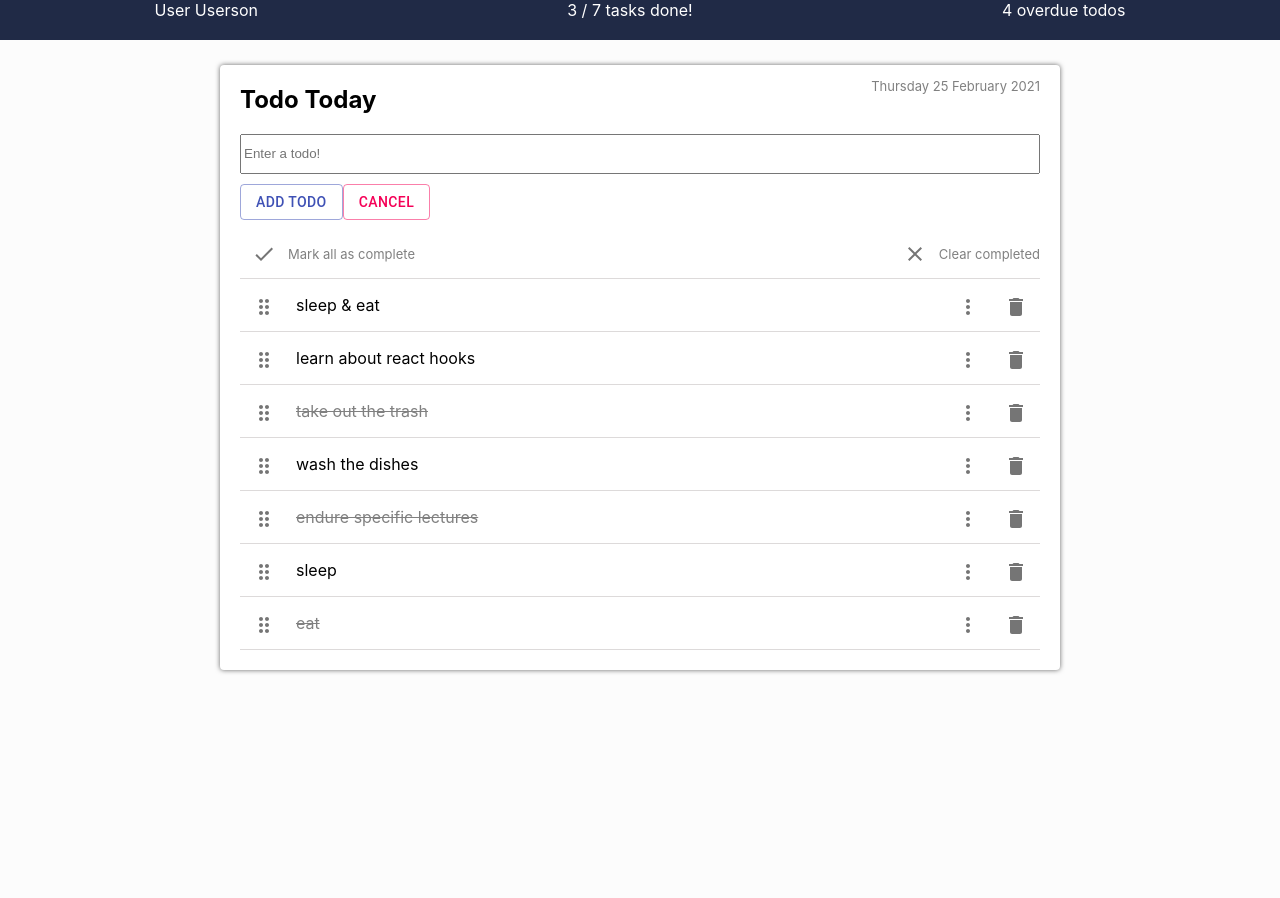
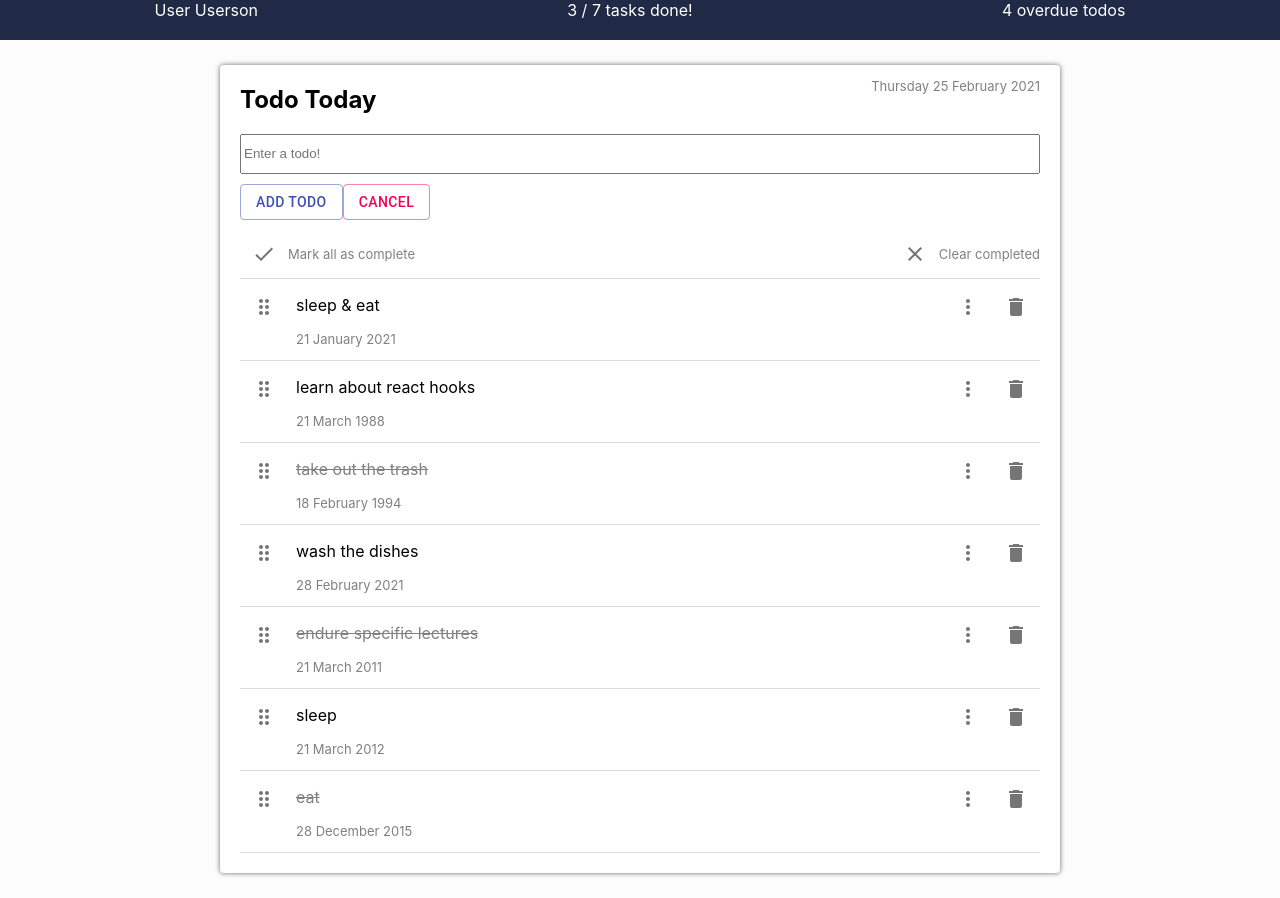
Before and after one commit to larsdjursner/todo-typescript, a React (Create React App) app: page / in a window 1280 px wide. Before the commit the page ends 800 px from the top, so only its background shows below. Built offline with nearby package versions, Linux system fonts and the light colour scheme.

Commit message:
update to dispatch

```diff
--- a/src/components/Todo.tsx
+++ b/src/components/Todo.tsx
@@ -27,15 +27,6 @@ export const Todo: React.FC<ITodoFunctions> = ({
   const {state, dispatch} = useContext(TodoContext);
   const { isShown, toggle } = useModal();
 
-  // const toggleComplete = () => {
-
-  //   if(completed) {
-  //     dispatch({type : 'completeTodo', payload: {}})
-  //   } else {
-
-  //   }
-  // }
-
   return (
     <li className="todo">
       <div>
@@ -47,7 +38,7 @@ export const Todo: React.FC<ITodoFunctions> = ({
       <div className="todo-content-parent">
         <p
           className="todo-content"
-          // onClick={dispatch({type: 'completeTodo', payload :{id: id}})}
+          onClick={ () => dispatch({type: 'completeTodo', payload :{id: id}})}
           style={{
             textDecoration: completed ? "line-through" : "",
             color: completed ? "gray" : "",
@@ -55,7 +46,7 @@ export const Todo: React.FC<ITodoFunctions> = ({
         >
           {content}
         </p>
-        {/* <p className="date">{getDate(date)}</p> */}
+        <p className="date">{getDate(date)}</p>
       </div>
       <div className="todo-buttons">
         <Modal
--- a/src/components/TodoForm.tsx
+++ b/src/components/TodoForm.tsx
@@ -15,7 +15,7 @@ export const TodoForm: React.FC = () => {
     e.preventDefault();
     if (!value) return;
 
-    // dispatch({ type: "createTodo", payload: { content: value }});
+    dispatch({ type: "createTodo", payload: { content: value }});
     setValue("");
   };
 
--- a/src/state.ts
+++ b/src/state.ts
@@ -1,5 +1,6 @@
 import { createContext } from "react";
 import { DropResult } from "react-beautiful-dnd";
+import { Todo } from "./components/Todo";
 import { InitialValues } from "./utils/InitialValues";
 
 export interface ITodo {
@@ -24,7 +25,6 @@ export const initialState: Context = {
 };
 
 export const TodoReducer = (state: Context, action: ACTIONTYPE): Context => {
-
   switch (action.type) {
     case "deleteTodo":
       return {
@@ -33,9 +33,27 @@ export const TodoReducer = (state: Context, action: ACTIONTYPE): Context => {
       };
 
     case "completeTodo":
-      // return {...state, todos: state.todos.map( t => (t.id === action.payload.id) ? t.completed = !t.completed : t)};
+      return {
+        ...state,
+        todos: state.todos.map((t) =>
+          t.id === action.payload.id
+            ? { ...t, completed: !t.completed }
+            : { ...t }
+        ),
+      };
 
     case "createTodo":
+      return {
+        todos: [
+          ...state.todos,
+          {
+            id: state.todos.length,
+            content: action.payload.content,
+            completed: false,
+            date: new Date(Date.now()),
+          },
+        ],
+      };
     case "handleOnDragEnd":
     default:
       return {
@@ -55,28 +73,6 @@ export const TodoContext = createContext<{
 
 export const TodoProvider = TodoContext.Provider;
 
-// case "completeTodo": {
-//   return [
-//     state,
-// todos: state.todos.map((t) =>
-//   t.id === action.payload.id
-//     ? t.completed = !t.completed
-//     : t.completed
-// ),
-// ]
-// }
-// case "createTodo":
-//   {
-//     return [
-//         ...state.todos,
-//         {
-//           id: state.todos.length,
-//           content : action.payload.content,
-//           completed: false,
-//           date: new Date(Date.now())
-//         }
-//       ];
-//   }
 // export const TodoContext = createContext<ITodoContext>(InitialValues);
 
 // export const TodoProvider = (props: { children: any }) => {
```
